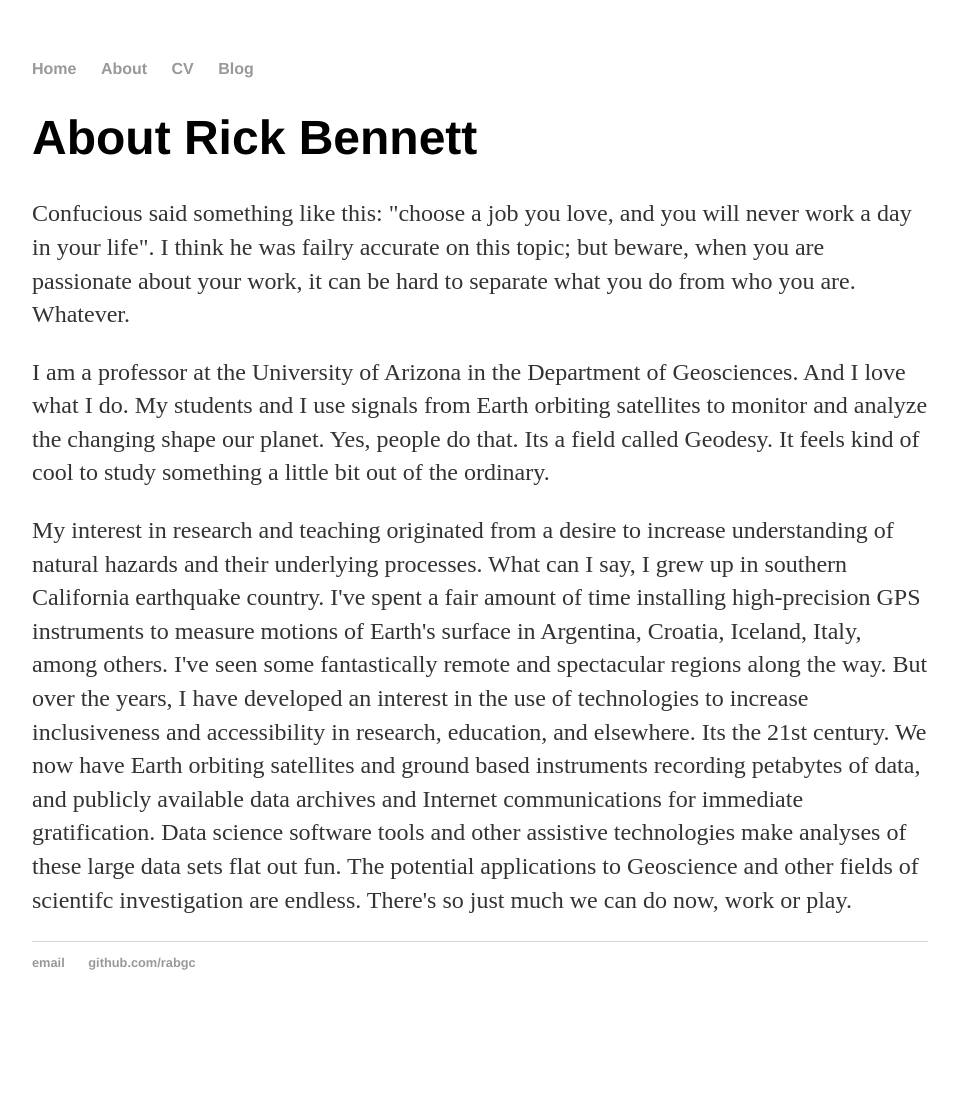
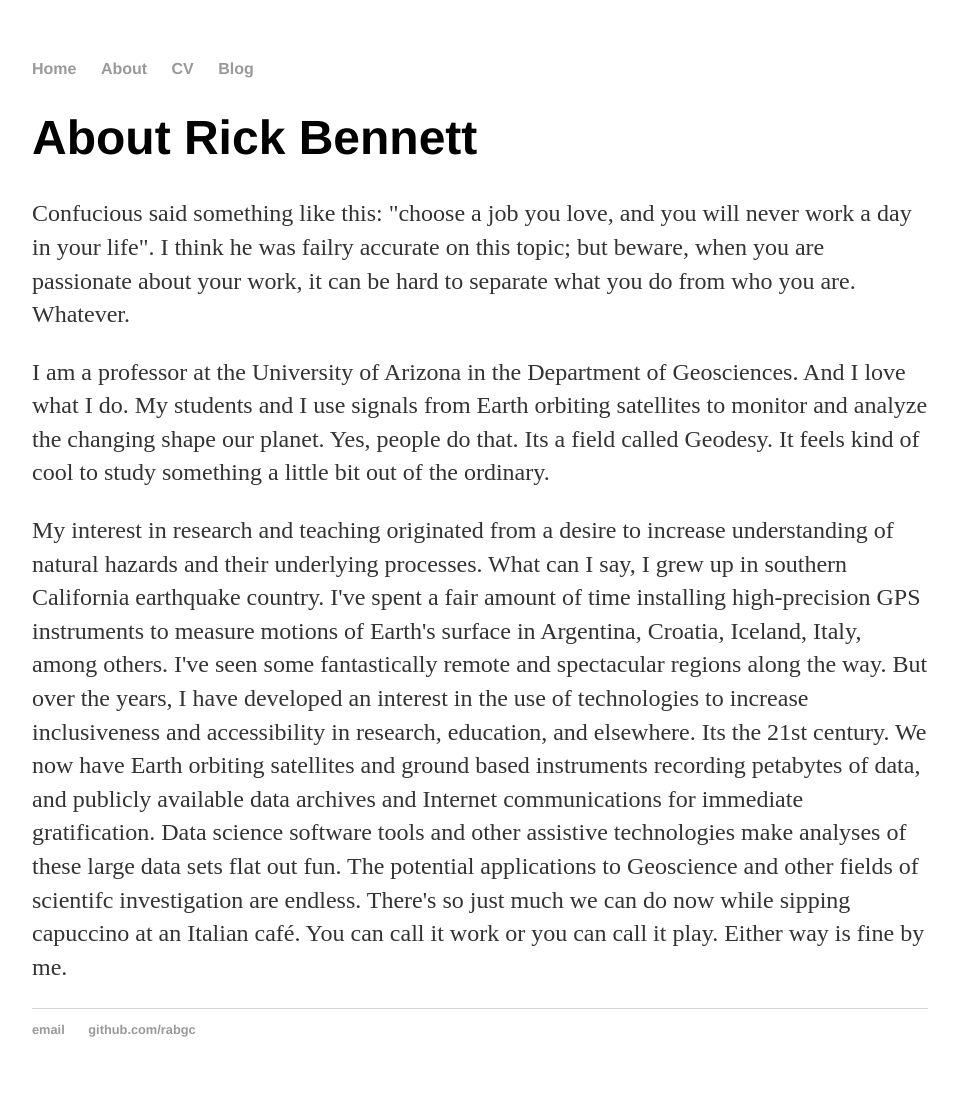
Before and after one commit to rabgc/rabgc.github.io, a Jekyll site: the page built from about/index.html, in a window 1280 px wide. Shown: the whole page, without its empty margins (160-1119 px from the left). Built offline with Jekyll 4.4.1, drawn with Linux system fonts in a browser that asks for light colours; before the commit the page ends 1030 px from its top, so only the background shows below that.

Commit message:
edits to about

```diff
--- a/about/index.html
+++ b/about/index.html
@@ -8,7 +8,7 @@ title: This is Rick Bennett
 
  <p> I am a professor at the University of Arizona in the Department of Geosciences. And I love what I do. My students and I use signals from Earth orbiting satellites to monitor and analyze the changing shape our planet. Yes, people do that. Its a field called Geodesy. It feels kind of cool to study something a little bit out of the ordinary. </p>
 
- <p> My interest in research and teaching  originated from a desire to increase understanding of natural hazards and their underlying processes. What can I say, I grew up in southern California earthquake country. I've spent a fair amount of time installing high-precision GPS instruments to measure motions of Earth's surface in Argentina, Croatia, Iceland, Italy, among others. I've seen some fantastically remote and spectacular regions along the way. But over the years, I have developed an interest in the use of technologies to increase inclusiveness and accessibility in research, education, and elsewhere. Its the 21st century.  We now have Earth orbiting satellites and ground based instruments recording petabytes of data, and publicly available data archives and Internet communications for immediate gratification. Data science software tools and other assistive technologies make analyses of these large data sets flat out fun. The potential applications to Geoscience and other fields of scientifc investigation are endless. There's so just much we can do now, work or play.</p>
+ <p> My interest in research and teaching  originated from a desire to increase understanding of natural hazards and their underlying processes. What can I say, I grew up in southern California earthquake country. I've spent a fair amount of time installing high-precision GPS instruments to measure motions of Earth's surface in Argentina, Croatia, Iceland, Italy, among others. I've seen some fantastically remote and spectacular regions along the way. But over the years, I have developed an interest in the use of technologies to increase inclusiveness and accessibility in research, education, and elsewhere. Its the 21st century.  We now have Earth orbiting satellites and ground based instruments recording petabytes of data, and publicly available data archives and Internet communications for immediate gratification. Data science software tools and other assistive technologies make analyses of these large data sets flat out fun. The potential applications to Geoscience and other fields of scientifc investigation are endless. There's so just much we can do now while sipping capuccino at an Italian café. You can call it work or you can call it play. Either way is fine by me. </p>
 
 
 </div><!-- /.blurb -->
```
